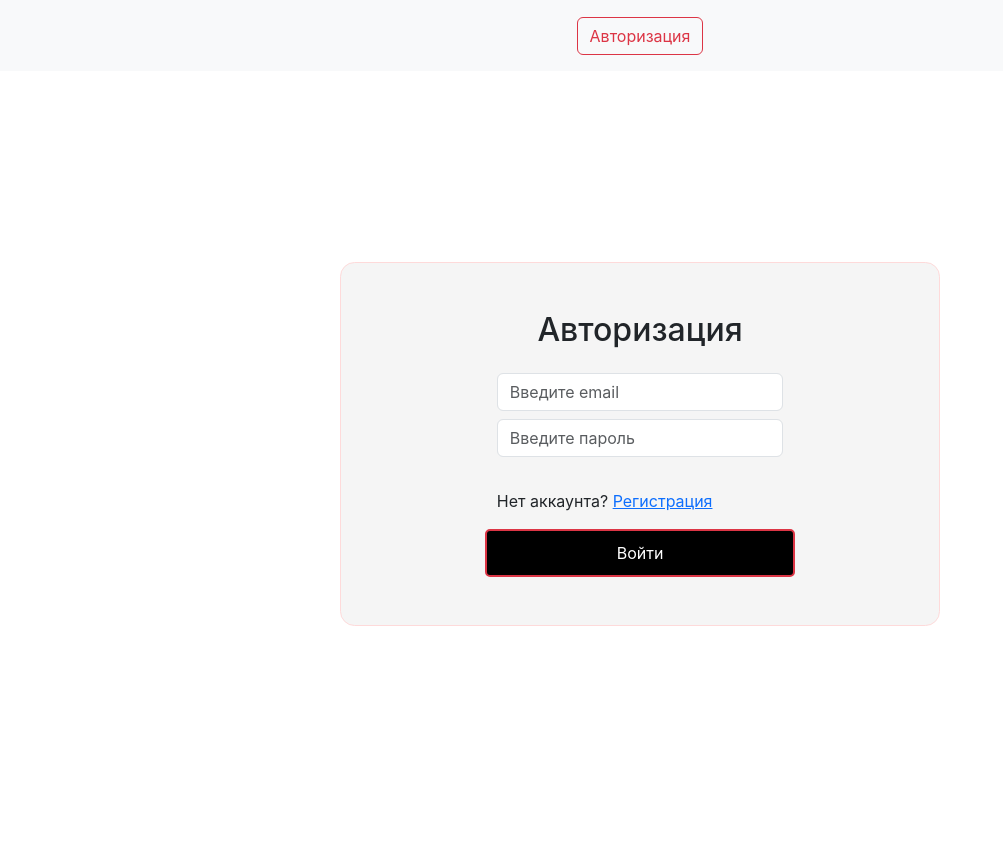
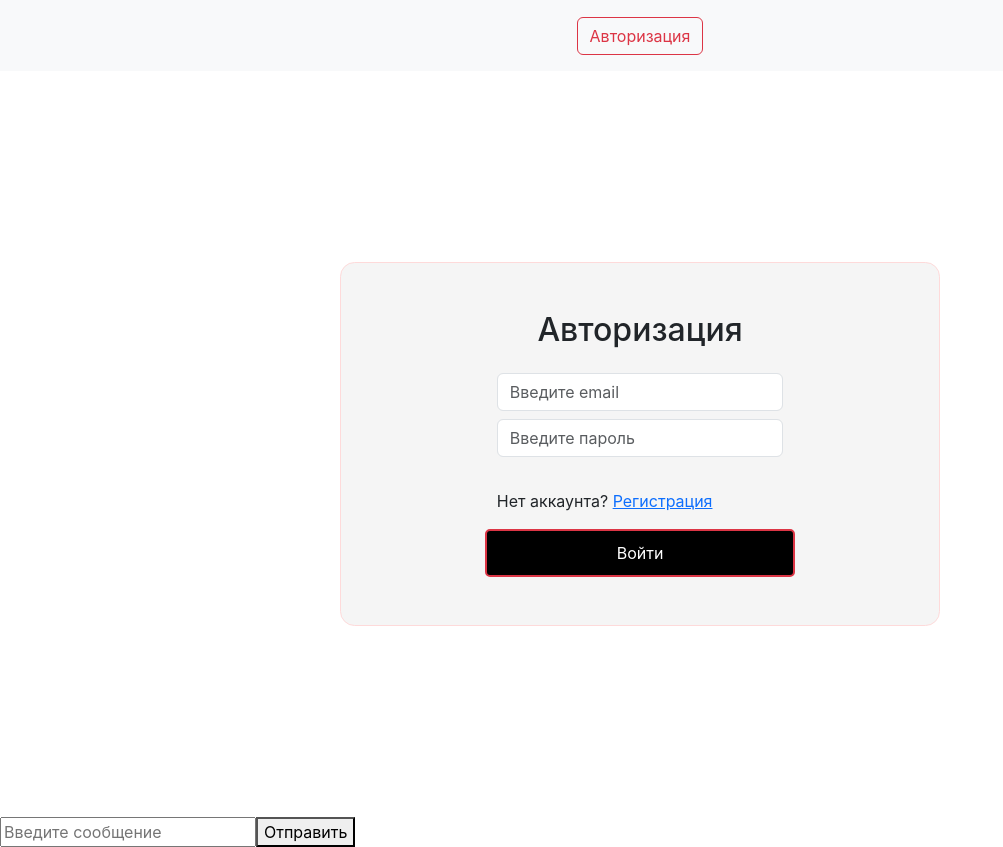
Before and after one commit to morislaflame/client, a React (Create React App) app: page /login in a window 1280 px wide. Shown: the whole page, without its empty margins (0-1003 px from the left). Before the commit the page ends 817 px from the top, so only its background shows below. Built offline with nearby package versions, Linux system fonts and the light colour scheme; no server answers; a web font is replaced by a local one.

Commit message:
TelegramInte

```diff
--- a/src/App.js
+++ b/src/App.js
@@ -6,6 +6,7 @@ import { observer } from 'mobx-react-lite';
 import { Context } from './index';
 import { check } from './http/userAPI';
 import Spinner from 'react-bootstrap/Spinner'
+import ChatForm from './components/ChatForm/ChatForm';
 
 const App = observer(() => {
   const {user} = useContext(Context)
@@ -26,6 +27,7 @@ const App = observer(() => {
     <BrowserRouter>
         <NavBar />
         <AppRouter />
+        <ChatForm/>
     </BrowserRouter>
   );
 });
--- /dev/null
+++ b/src/components/ChatForm/ChatForm.js
@@ -0,0 +1,34 @@
+import React, { useState } from 'react';
+
+function ChatForm() {
+    const [message, setMessage] = useState('');
+
+    const sendMessage = async () => {
+        try {
+            await fetch(`${process.env.REACT_APP_API_URL}api/telegram/send`, {
+                method: 'POST',
+                headers: {
+                    'Content-Type': 'application/json',
+                },
+                body: JSON.stringify({ message }),
+            });
+            setMessage(''); // Очистить поле после отправки
+        } catch (error) {
+            console.error('Error sending message:', error);
+        }
+    };
+
+    return (
+        <div>
+            <input
+                type="text"
+                value={message}
+                onChange={(e) => setMessage(e.target.value)}
+                placeholder="Введите сообщение"
+            />
+            <button onClick={sendMessage}>Отправить</button>
+        </div>
+    );
+}
+
+export default ChatForm;
```
Also changed, not shown: src/components/ChatForm/ChatForm.css (added).
